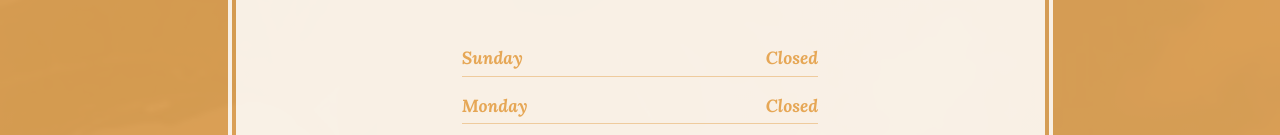
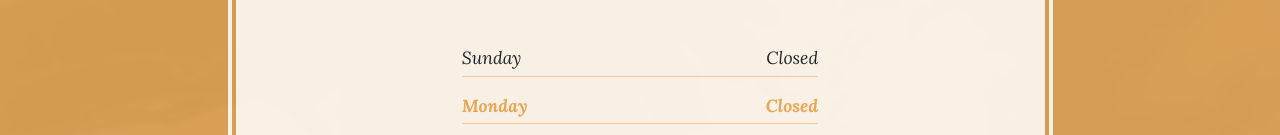
Before and after one commit to knightsofnhi/partnersinpsychiatry01, a website: page store.html in a window 1280 px wide. Shown: the part 655-790 px from the top of the page. Drawn offline with Linux system fonts and the light colour scheme.

Commit message:
updated today

```diff
--- a/store.html
+++ b/store.html
@@ -70,7 +70,7 @@
               <span class="section-heading-lower">Office Hours</span>
             </h2>
             <ul class="list-unstyled list-hours mb-5 text-left mx-auto">
-              <li class="list-unstyled-item list-hours-item d-flex today">
+              <li class="list-unstyled-item list-hours-item d-flex">
                 Sunday
                 <span class="ml-auto">Closed</span>
               </li>
```
